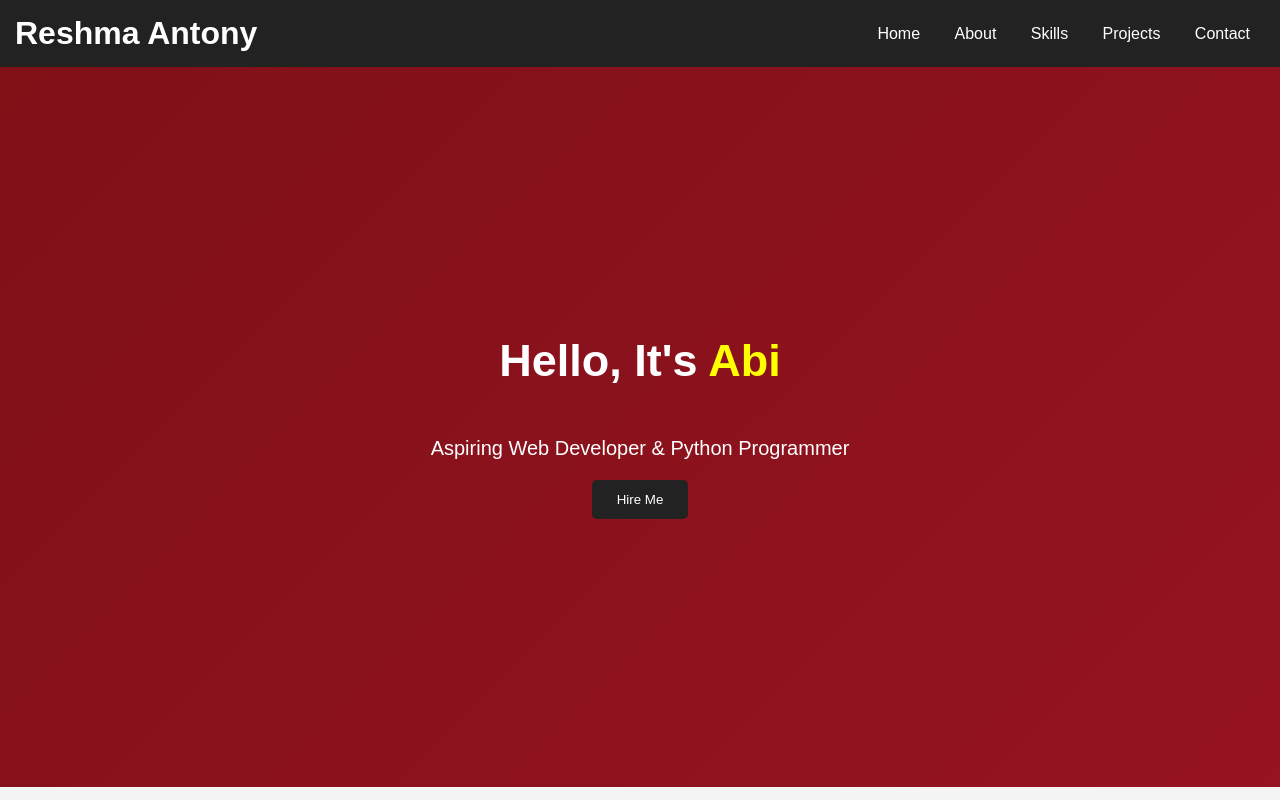
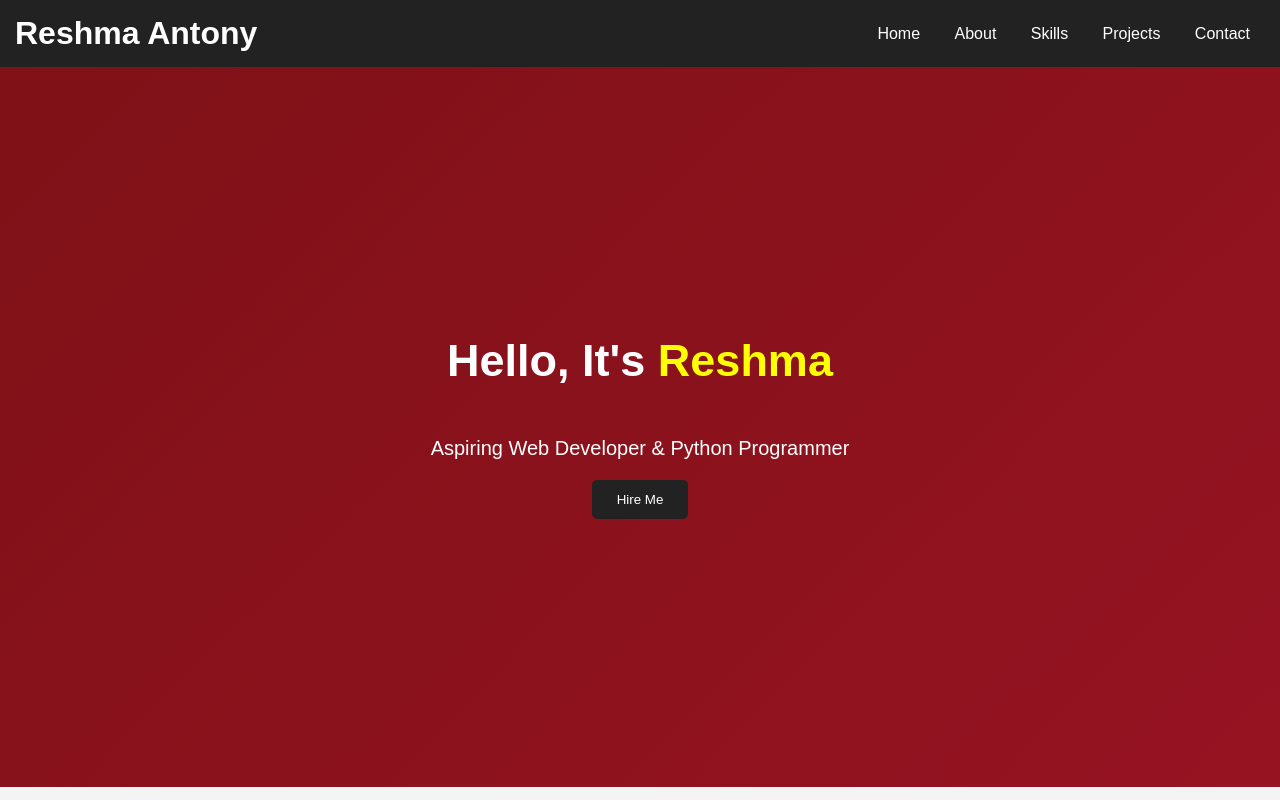
Before and after one commit to reshmaantony2006-rgb/my-portfolio, a plain HTML site: page index.html in a window 1280 px wide. Shown: the top 800 px of the page. Drawn offline with Linux system fonts and the light colour scheme.

Commit message:
Add files via upload

```diff
--- a/index.html
+++ b/index.html
@@ -20,7 +20,7 @@
 </header>
 
 <section id="home" class="hero">
-    <h2>Hello, It's <span>Abi</span></h2>
+    <h2>Hello, It's <span>Reshma</span></h2>
     <p>Aspiring Web Developer & Python Programmer</p>
     <button onclick="showMessage()">Hire Me</button>
 </section>
```
